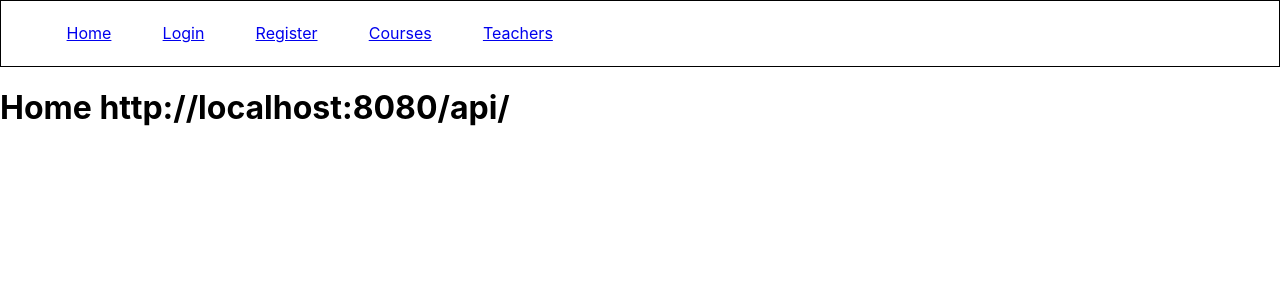
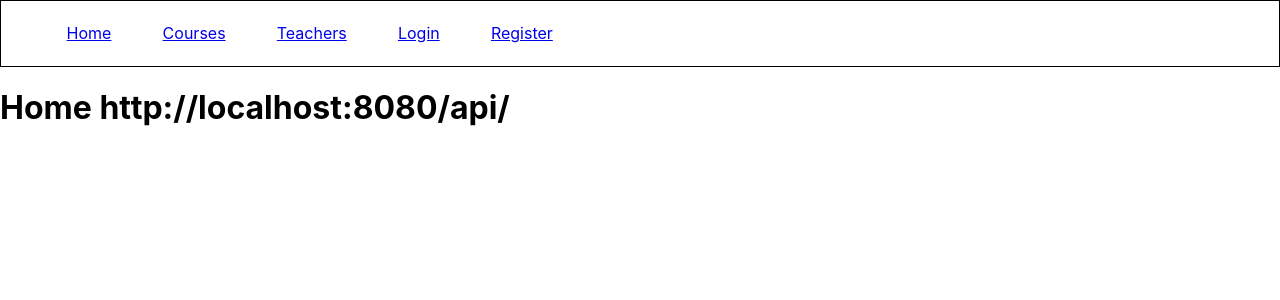
Before and after one commit to threescomplement/pap-projekt, a React (Create React App) app in the folder frontend/: page / in a window 1280 px wide. Shown: the top 300 px of the page. Built offline with nearby package versions, Linux system fonts and the light colour scheme.

Commit message:
display username of logged-in user on navbar

```diff
--- a/frontend/src/pages/Layout.tsx
+++ b/frontend/src/pages/Layout.tsx
@@ -11,7 +11,12 @@ export function Layout() {
                 <li className="navbar-link">
                     <Link to="/">Home</Link>
                 </li>
-
+                <li className="navbar-link">
+                    <Link to="/courses">Courses</Link>
+                </li>
+                <li className="navbar-link">
+                    <Link to="/teachers">Teachers</Link>
+                </li>
                 {user == null ? <>
                     <li className="navbar-link">
                         <Link to="/user/login">Login</Link>
@@ -19,14 +24,8 @@ export function Layout() {
                     <li className="navbar-link">
                         <Link to="/user/register">Register</Link>
                     </li>
-                </> : null
+                </> : <p>Welcome {user.username}</p>
                 }
-                <li className="navbar-link">
-                    <Link to="/courses">Courses</Link>
-                </li>
-                <li className="navbar-link">
-                    <Link to="/teachers">Teachers</Link>
-                </li>
             </ul>
         </nav>
         <Outlet/>
```
